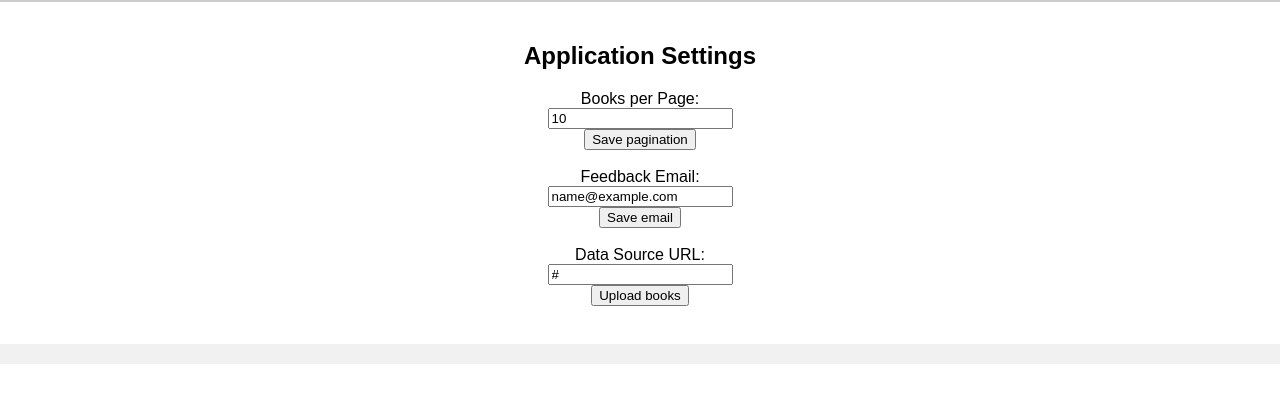
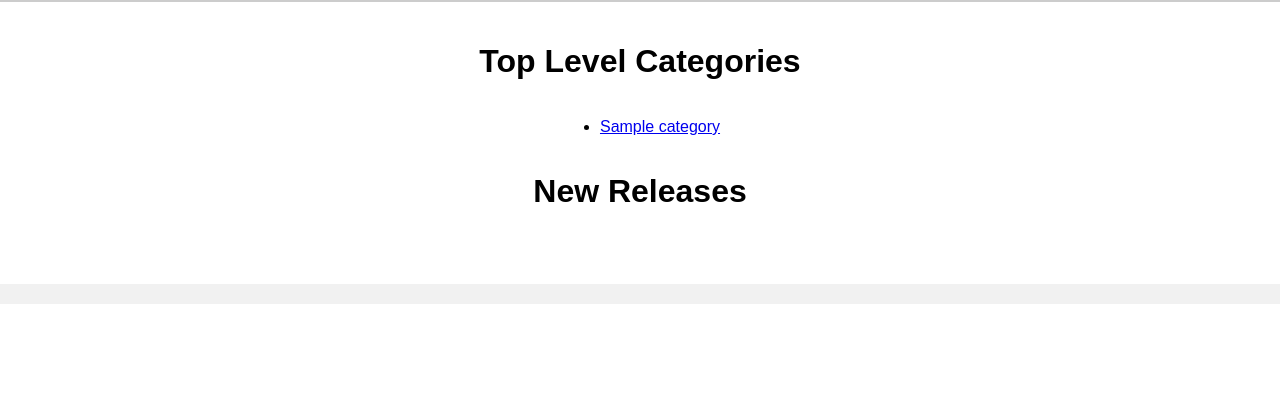
Before and after one commit to Vi-812/library_database, a Django app: page / in a window 1280 px wide. Shown: the part 38-441 px from the top of the page. Run offline with Django 4.2, Linux system fonts and the light colour scheme; a user stored in the database is signed in; tables that the repository leaves empty hold one stand-in row (values such as "Sample post").

Commit message:
Начата главная страница index.html

```diff
--- a/library/books/books_parse.py
+++ b/library/books/books_parse.py
@@ -132,5 +132,5 @@ def parser(url):
         "Added": added_count,
         "Duplicates": duplicate_count,
         "Errors": error_count,
-        "ReturnMessage": "Добавление книг прошло успешно"
+        "ReturnMessage": "Добавление книг прошло успешно."
     }
--- /dev/null
+++ b/library/books/templates/index.html
@@ -0,0 +1,20 @@
+{% extends 'base.html' %}
+
+{% block title %}Bookstore - Home{% endblock %}
+
+{% block content %}
+<h1>Top Level Categories</h1>
+<ul>
+    {% for category in top_level_categories %}
+    <li><a href="{% url 'books:category_detail' category.id %}">{{ category.name }}</a>
+    </li>
+    {% endfor %}
+</ul>
+
+<h1>New Releases</h1>
+<ul>
+    {% for book in books_without_categories %}
+    <li>{{ book.title }}</li>
+    {% endfor %}
+</ul>
+{% endblock %}
--- a/library/books/templates/settings.html
+++ b/library/books/templates/settings.html
@@ -17,4 +17,13 @@
   <button type="submit" name="load_data_url">Upload books</button>
   <br>
 </form>
+
+{% if report_settings %}
+  <h3>Отчет:</h3>
+  <ul>
+    {% for key, value in report_settings.items %}
+      <li>{{ key }}: {{ value }}</li>
+    {% endfor %}
+  </ul>
+{% endif %}
 {% endblock %}
--- a/library/books/urls.py
+++ b/library/books/urls.py
@@ -1,9 +1,10 @@
 from django.urls import path
-from .views import settings_view
+from .views import *
 
 app_name = 'books'
 
 urlpatterns = [
-    path('', settings_view, name='index'),
+    path('', index, name='index'),
     path('settings/', settings_view, name='app_settings'),
+    path('category/<int:category_id>/', category_detail, name='category_detail'),
 ]
--- a/library/books/views.py
+++ b/library/books/views.py
@@ -1,11 +1,35 @@
 from django.contrib.admin.views.decorators import staff_member_required
 from django.shortcuts import render
-from .models import AppSettings
+from .models import Category, Book, AppSettings
 from .books_parse import parser
+
+
+def index(request):
+    top_level_categories = Category.objects.filter(parent=None)
+
+    books_without_categories = Book.objects.filter(categories=None)
+
+    context = {
+        'top_level_categories': top_level_categories,
+        'books_without_categories': books_without_categories
+    }
+
+    return render(request, 'index.html', context)
+
+
+def category_detail(request, category_id):
+    category = Category.objects.get(pk=category_id)
+
+    context = {
+        'category': category,
+    }
+
+    return render(request, 'category_detail.html', context)
 
 
 @staff_member_required
 def settings_view(request):
+    report_settings = None
     app_settings = AppSettings.objects.first()
 
     if not app_settings:
@@ -15,44 +39,21 @@ def settings_view(request):
         app_settings.data_source_url = "https://gitlab.grokhotov.ru/hr/symfony-test-vacancy/-/raw/main/books.json"
         app_settings.save()
 
-    if request.method == 'POST':
-        app_settings.books_per_page = request.POST.get('books_per_page', app_settings.books_per_page)
-        app_settings.feedback_email = request.POST.get('feedback_email', app_settings.feedback_email)
-        app_settings.data_source_url = request.POST.get('data_source_url', app_settings.data_source_url)
-        app_settings.save()
+    if request.method == "POST":
+        if "pagination_setting" in request.POST:
+            app_settings.books_per_page = request.POST.get("books_per_page", app_settings.books_per_page)
+            app_settings.save()
+            report_settings = {"ReturnMessage": "Сохранение настроек пагинации прошло успешно."}
 
-    if request.method == 'POST':
-        if 'pagination_setting' in request.POST:
-            app_settings.books_per_page = request.POST.get('books_per_page', app_settings.books_per_page)
-        elif 'feedback_email_setting' in request.POST:
-            app_settings.feedback_email = request.POST.get('feedback_email', app_settings.feedback_email)
-        elif 'load_data_url' in request.POST:
-            app_settings.data_source_url = request.POST.get('data_source_url', app_settings.data_source_url)
-            xx = parser(app_settings.data_source_url)
-            print(f"{xx=}")
+        elif "feedback_email_setting" in request.POST:
+            app_settings.feedback_email = request.POST.get("feedback_email", app_settings.feedback_email)
+            app_settings.save()
+            report_settings = {"ReturnMessage": "Сохранение email прошло успешно."}
 
+        elif "load_data_url" in request.POST:
+            app_settings.data_source_url = request.POST.get("data_source_url", app_settings.data_source_url)
+            report_settings = parser(app_settings.data_source_url)
+            app_settings.save()
 
-            from .models import Category, Author, Book
-            book_isbn = "193011043X"  # Замените на нужный ISBN
-
-            try:
-                book = Book.objects.get(isbn=book_isbn)
-                category = book.categories.first()
-
-                if category:
-                    category_hierarchy = []
-                    while category:
-                        category_hierarchy.insert(0, category.name)
-                        category = category.parent
-
-                    category_path = " > ".join(category_hierarchy)
-                    print(f"Категория книги с ISBN {book_isbn}: {category_path}")
-                else:
-                    print(f"Книга с ISBN {book_isbn} не имеет категорий.")
-            except Book.DoesNotExist:
-                print(f"Книга с ISBN {book_isbn} не найдена.")
-
-        app_settings.save()
-
-    context = {'app_settings': app_settings}
-    return render(request, 'settings.html', context)
+    context = {"app_settings": app_settings, "report_settings": report_settings}
+    return render(request, "settings.html", context)
--- a/library/library/settings.py
+++ b/library/library/settings.py
@@ -93,7 +93,7 @@ AUTH_PASSWORD_VALIDATORS = [
 # Internationalization
 # https://docs.djangoproject.com/en/4.2/topics/i18n/
 
-LANGUAGE_CODE = 'en-us'
+LANGUAGE_CODE = 'ru-ru'
 
 TIME_ZONE = 'UTC'
 
```
Also changed, not shown: library/books/templates/category_detail.html (added, +10 -0 lines), 1 other file.
